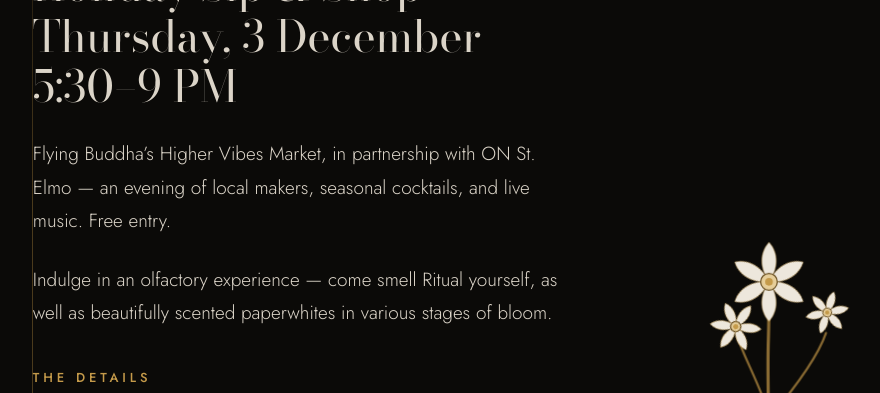
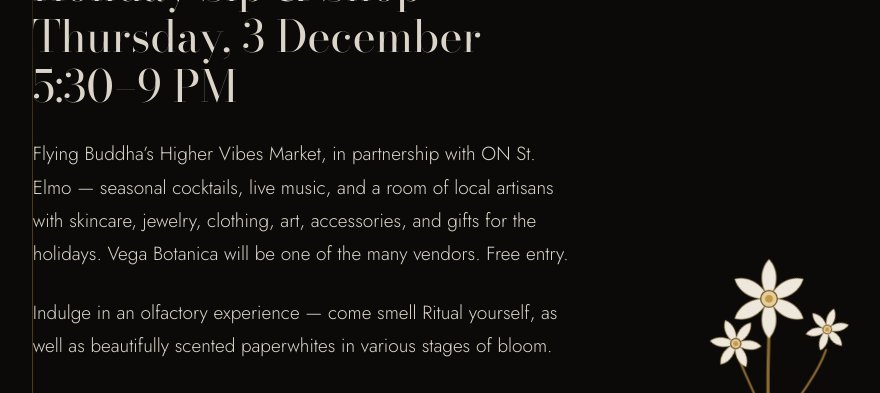
Before and after one commit to CherokeeBoose/vega-botanica, a plain HTML site: page index.html in a window 1280 px wide. Shown: the part 1000-1393 px from the top of the page, without its empty margins (172-1052 px from the left). Drawn offline with nearby package versions, Linux system fonts and the light colour scheme.

Commit message:
Event lead names the artisan lineup; Vega one of many vendors
Co-Authored-By: Claude Fable 5 <noreply@anthropic.com>

```diff
--- a/index.html
+++ b/index.html
@@ -557,7 +557,7 @@ footer{
         <div class="pour-date pour-date--bloom">
           <div class="prose bloom-copy">
             <p class="datestamp">Holiday Sip &amp; Shop<br>Thursday, 3 December 5:30&ndash;9 PM</p>
-            <p>Flying Buddha&rsquo;s Higher Vibes Market, in partnership with ON St. Elmo &mdash; an evening of local makers, seasonal cocktails, and live music. Free entry.</p>
+            <p>Flying Buddha&rsquo;s Higher Vibes Market, in partnership with ON St. Elmo &mdash; seasonal cocktails, live music, and a room of local artisans with skincare, jewelry, clothing, art, accessories, and gifts for the holidays. Vega Botanica will be one of the many vendors. Free entry.</p>
             <p>Indulge in an olfactory experience &mdash; come smell Ritual yourself, as well as beautifully scented paperwhites in various stages of bloom.</p>
             <p class="label">The details</p>
             <dl class="venue">
```
